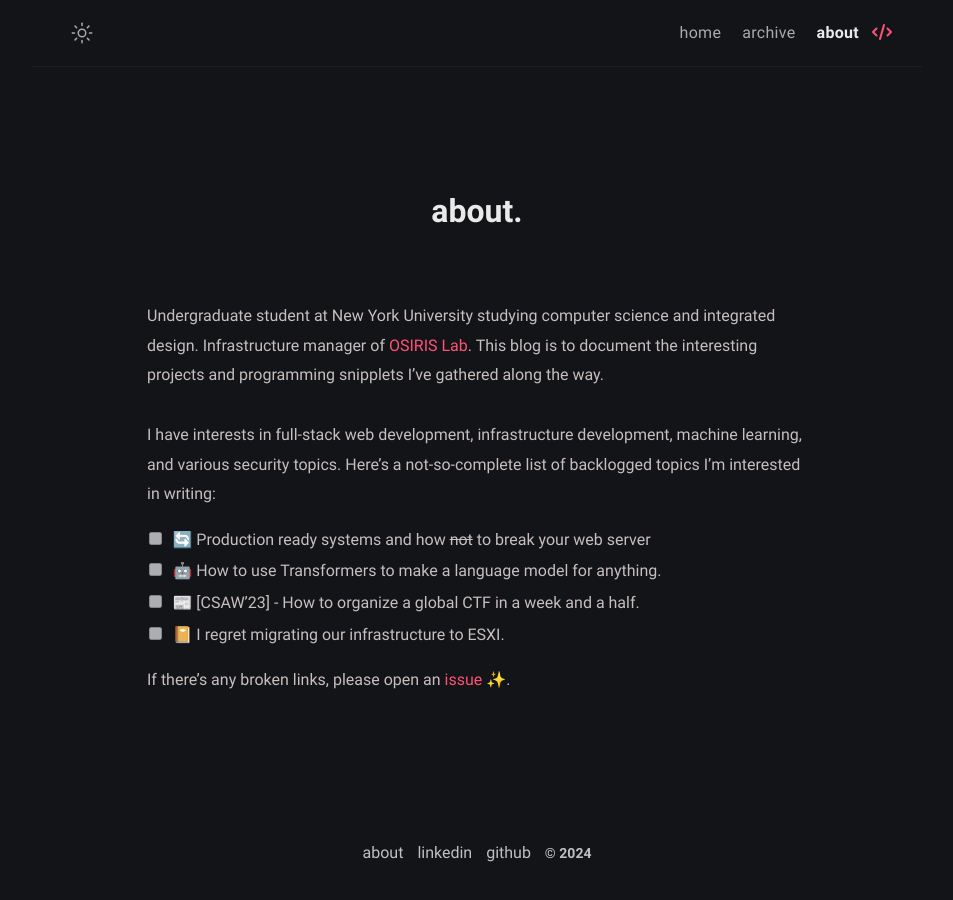
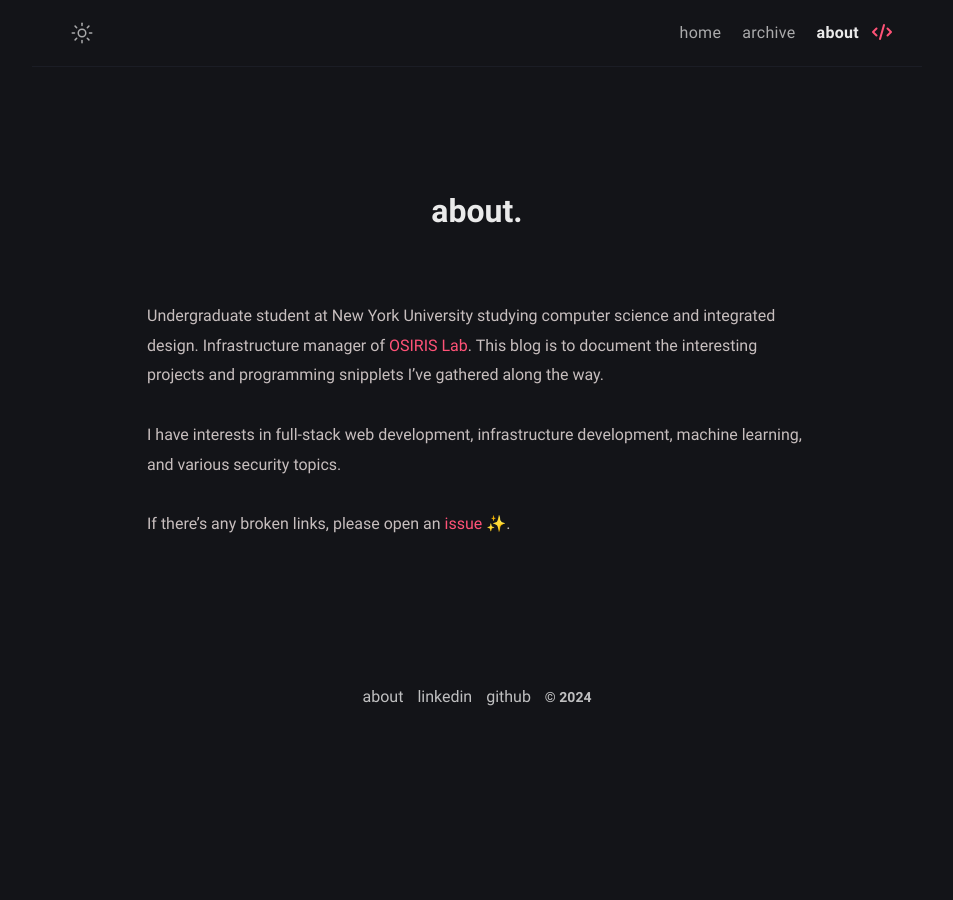
Before and after one commit to davidchiii/davidchiii.github.io, a Jekyll site: the page built from about.md, in a window 1280 px wide. Shown: the whole page, without its empty margins (163-1116 px from the left). Built offline with Jekyll 4.4.1, drawn with Linux system fonts in a browser that asks for light colours.

```diff
--- a/about.md
+++ b/about.md
@@ -8,10 +8,6 @@ comments: false
 
 Undergraduate student at New York University studying computer science and integrated design. Infrastructure manager of [OSIRIS Lab](https://osiris.cyber.nyu.edu). This blog is to document the interesting projects and programming snipplets I've gathered along the way.
 
-I have interests in full-stack web development, infrastructure development, machine learning, and various security topics. Here's a not-so-complete list of backlogged topics I'm interested in writing:
-- [ ] 🔄 Production ready systems and how ~~not~~ to break your web server
-- [ ] 🤖 How to use Transformers to make a language model for anything.
-- [ ] 📰 [CSAW'23] - How to organize a global CTF in a week and a half.
-- [ ] 📔 I regret migrating our infrastructure to ESXI.
+I have interests in full-stack web development, infrastructure development, machine learning, and various security topics.
 
 If there's any broken links, please open an [issue](https://github.com/davidchiii/davidchiii.github.io/issues) ✨.
```
Also changed, not shown: _posts/nodejs-main/2024-04-02-nodejs-main.md (added, +46 -0 lines), _posts/nodejs-main/horizontal.png (added), 9 other files.
